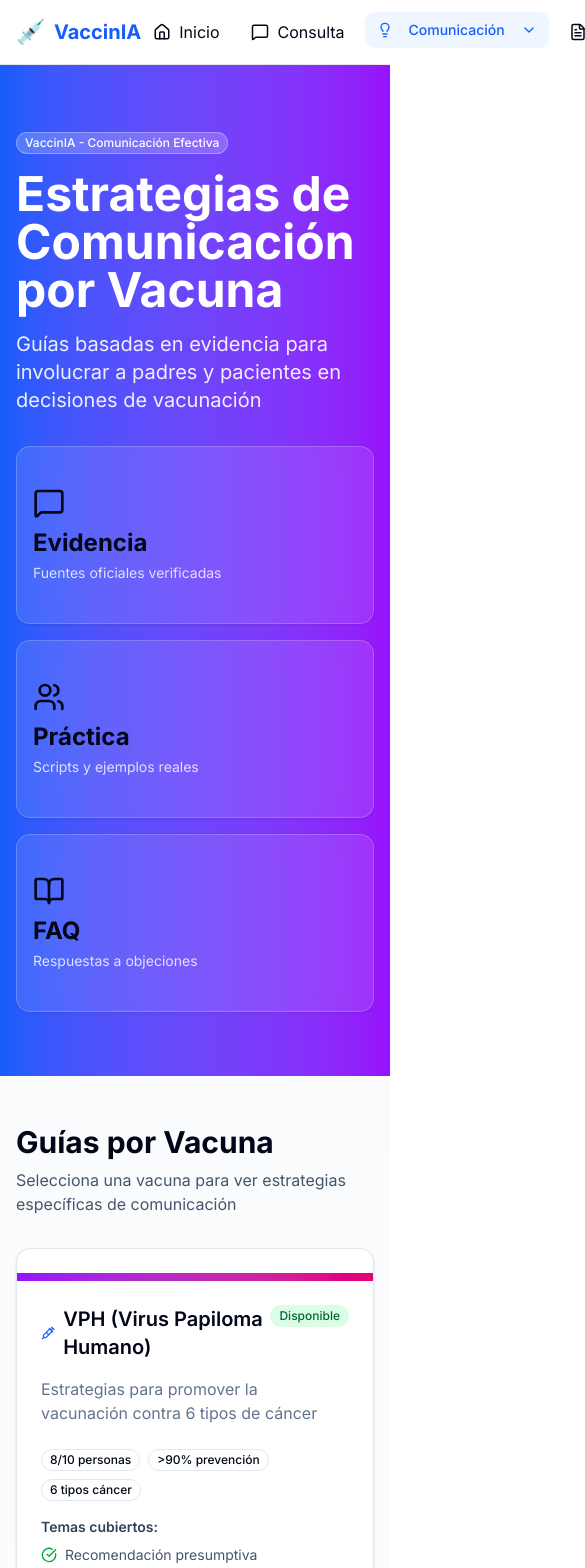
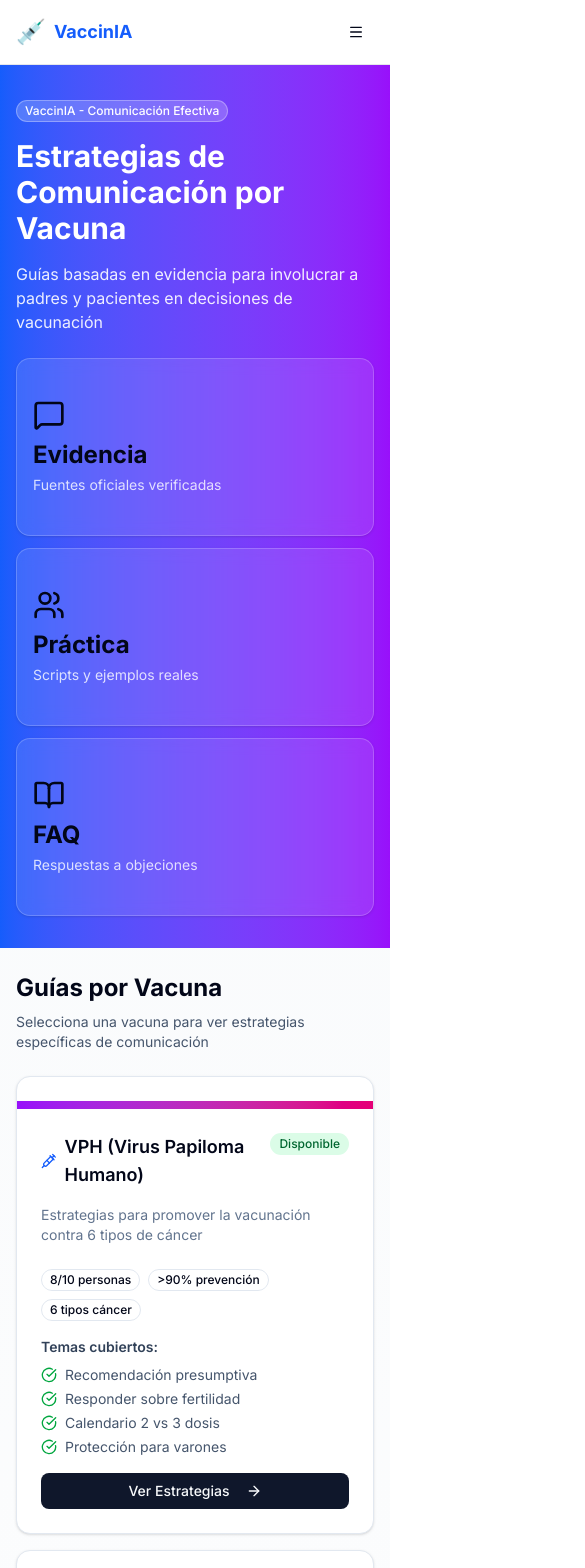
Before and after one commit to felipegutierr350/vaccinia-web, a Next.js app: page /comunicacion in a window 390 px wide. Shown: the top 1568 px of the page, 585 px wide, since content can reach past the window. Built offline with nearby package versions, Linux system fonts and the light colour scheme.

Commit message:
fix: responsive design móvil mejorado navbar y landing

```diff
--- a/app/comunicacion/page.tsx
+++ b/app/comunicacion/page.tsx
@@ -78,19 +78,19 @@ export default function ComunicacionPage() {
     <div className="min-h-screen bg-gradient-to-b from-slate-50 to-white">
       {/* Hero Section */}
       <div className="bg-gradient-to-r from-blue-600 to-purple-600 text-white">
-        <div className="container mx-auto px-4 py-16">
+        <div className="container mx-auto px-4 py-8 md:py-16">
           <div className="max-w-4xl">
             <Badge className="bg-white/20 backdrop-blur text-white border-white/30 mb-4">
               VaccinIA - Comunicación Efectiva
             </Badge>
-            <h1 className="text-5xl font-bold mb-4">
+            <h1 className="text-3xl md:text-5xl font-bold mb-4">
               Estrategias de Comunicación por Vacuna
             </h1>
-            <p className="text-xl text-white/90 mb-8">
+            <p className="text-base md:text-xl text-white/90 mb-6 md:mb-8">
               Guías basadas en evidencia para involucrar a padres y pacientes en decisiones de vacunación
             </p>
 
-            <div className="grid grid-cols-1 md:grid-cols-3 gap-4">
+            <div className="grid grid-cols-1 gap-3 sm:grid-cols-2 md:grid-cols-3 md:gap-4">
               <Card className="bg-white/10 backdrop-blur border-white/20">
                 <CardContent className="p-4">
                   <MessageSquare className="h-8 w-8 mb-2" />
@@ -118,15 +118,15 @@ export default function ComunicacionPage() {
       </div>
 
       {/* Main Content */}
-      <div className="container mx-auto px-4 py-12 max-w-7xl">
-        <div className="mb-8">
-          <h2 className="text-3xl font-bold mb-2">Guías por Vacuna</h2>
-          <p className="text-slate-600">
+      <div className="container mx-auto px-4 py-6 md:py-12 max-w-7xl">
+        <div className="mb-6 md:mb-8">
+          <h2 className="text-2xl md:text-3xl font-bold mb-2">Guías por Vacuna</h2>
+          <p className="text-sm md:text-base text-slate-600">
             Selecciona una vacuna para ver estrategias específicas de comunicación
           </p>
         </div>
 
-        <div className="grid grid-cols-1 md:grid-cols-2 gap-6">
+        <div className="grid grid-cols-1 gap-4 md:grid-cols-2 md:gap-6">
           {vacunas.map((vacuna) => (
             <Card
               key={vacuna.id}
@@ -141,19 +141,19 @@ export default function ComunicacionPage() {
                 <div className="flex items-start justify-between mb-2">
                   <div className="flex items-center gap-2">
                     <Syringe className="h-5 w-5 text-blue-600" />
-                    <CardTitle className="text-xl">{vacuna.nombre}</CardTitle>
+                    <CardTitle className="text-lg md:text-xl">{vacuna.nombre}</CardTitle>
                   </div>
                   {vacuna.disponible ? (
-                    <Badge className="bg-green-100 text-green-800">
+                    <Badge className="bg-green-100 text-green-800 text-xs">
                       Disponible
                     </Badge>
                   ) : (
-                    <Badge variant="secondary">
+                    <Badge variant="secondary" className="text-xs">
                       Próximamente
                     </Badge>
                   )}
                 </div>
-                <CardDescription className="text-base">
+                <CardDescription className="text-sm md:text-base">
                   {vacuna.descripcion}
                 </CardDescription>
               </CardHeader>
@@ -202,10 +202,10 @@ export default function ComunicacionPage() {
         </div>
 
         {/* Call to action */}
-        <Card className="mt-12 bg-gradient-to-r from-blue-50 to-purple-50 border-blue-200">
+        <Card className="mt-8 md:mt-12 bg-gradient-to-r from-blue-50 to-purple-50 border-blue-200">
           <CardContent className="pt-6 text-center">
-            <h3 className="text-2xl font-bold mb-2">¿Tienes una situación específica?</h3>
-            <p className="text-slate-600 mb-4">
+            <h3 className="text-xl md:text-2xl font-bold mb-2">¿Tienes una situación específica?</h3>
+            <p className="text-sm md:text-base text-slate-600 mb-4">
               Usa nuestra consulta de IA para obtener recomendaciones personalizadas
             </p>
             <Link href="/consulta">
@@ -218,14 +218,14 @@ export default function ComunicacionPage() {
         </Card>
 
         {/* Info adicional */}
-        <div className="mt-8 bg-yellow-50 border border-yellow-200 rounded-lg p-6">
+        <div className="mt-8 bg-yellow-50 border border-yellow-200 rounded-lg p-4 md:p-6">
           <div className="flex items-start gap-3">
             <div className="text-2xl">💡</div>
             <div>
-              <h4 className="font-semibold text-yellow-900 mb-2">
+              <h4 className="font-semibold text-yellow-900 mb-2 text-sm md:text-base">
                 Sobre estas guías
               </h4>
-              <p className="text-sm text-yellow-800 leading-relaxed">
+              <p className="text-xs md:text-sm text-yellow-800 leading-relaxed">
                 Todas las estrategias están basadas en evidencia de fuentes oficiales: CDC, OMS, OPS,
                 American Academy of Pediatrics, American Cancer Society, y Ministerios de Salud.
                 Se actualizan regularmente para reflejar las mejores prácticas en comunicación efectiva
--- a/components/navbar.tsx
+++ b/components/navbar.tsx
@@ -2,8 +2,7 @@
 
 import Link from "next/link";
 import { usePathname } from "next/navigation";
-import { Home, MessageSquare, FileText, Lightbulb, ChevronDown } from "lucide-react";
-import { useState } from "react";
+import { Home, MessageSquare, FileText, Lightbulb, ChevronDown, Menu } from "lucide-react";
 import {
   DropdownMenu,
   DropdownMenuContent,
@@ -11,21 +10,25 @@ import {
   DropdownMenuTrigger,
 } from "@/components/ui/dropdown-menu";
 import { Button } from "@/components/ui/button";
+import { useState } from "react";
 
 export default function Navbar() {
   const pathname = usePathname();
   const isComunicacionActive = pathname.startsWith("/comunicacion");
+  const [mobileMenuOpen, setMobileMenuOpen] = useState(false);
 
   return (
     <nav className="bg-white border-b border-gray-200 sticky top-0 z-50 backdrop-blur-sm bg-white/95">
       <div className="container mx-auto px-4">
         <div className="flex justify-between items-center h-16">
+          {/* Logo */}
           <Link href="/" className="flex items-center space-x-2">
             <span className="text-2xl">💉</span>
-            <span className="font-bold text-xl text-blue-600">VaccinIA</span>
+            <span className="font-bold text-lg md:text-xl text-blue-600">VaccinIA</span>
           </Link>
 
-          <div className="flex space-x-2">
+          {/* Desktop Menu */}
+          <div className="hidden md:flex space-x-2">
             <Link
               href="/"
               className={`flex items-center space-x-2 px-3 py-2 rounded-lg transition-colors ${
@@ -117,6 +120,59 @@ export default function Navbar() {
               <span>MIPRES</span>
             </Link>
           </div>
+
+          {/* Mobile Menu Button */}
+          <div className="md:hidden">
+            <DropdownMenu open={mobileMenuOpen} onOpenChange={setMobileMenuOpen}>
+              <DropdownMenuTrigger asChild>
+                <Button variant="ghost" size="sm">
+                  <Menu size={24} />
+                </Button>
+              </DropdownMenuTrigger>
+              <DropdownMenuContent align="end" className="w-56">
+                <DropdownMenuItem asChild>
+                  <Link href="/" className="cursor-pointer">
+                    <Home size={16} className="mr-2" />
+                    Inicio
+                  </Link>
+                </DropdownMenuItem>
+                <DropdownMenuItem asChild>
+                  <Link href="/consulta" className="cursor-pointer">
+                    <MessageSquare size={16} className="mr-2" />
+                    Consulta
+                  </Link>
+                </DropdownMenuItem>
+                <DropdownMenuItem asChild>
+                  <Link href="/comunicacion" className="cursor-pointer">
+                    <Lightbulb size={16} className="mr-2" />
+                    Comunicación
+                  </Link>
+                </DropdownMenuItem>
+                <DropdownMenuItem asChild>
+                  <Link href="/comunicacion/vph" className="cursor-pointer pl-8">
+                    💜 VPH
+                  </Link>
+                </DropdownMenuItem>
+                <DropdownMenuItem asChild>
+                  <Link href="/comunicacion/menb" className="cursor-pointer pl-8">
+                    💙 Meningococo B
+                  </Link>
+                </DropdownMenuItem>
+                <DropdownMenuItem asChild>
+                  <Link href="/tips" className="cursor-pointer">
+                    <Lightbulb size={16} className="mr-2" />
+                    Tips
+                  </Link>
+                </DropdownMenuItem>
+                <DropdownMenuItem asChild>
+                  <Link href="/mipres" className="cursor-pointer">
+                    <FileText size={16} className="mr-2" />
+                    MIPRES
+                  </Link>
+                </DropdownMenuItem>
+              </DropdownMenuContent>
+            </DropdownMenu>
+          </div>
         </div>
       </div>
     </nav>
```
